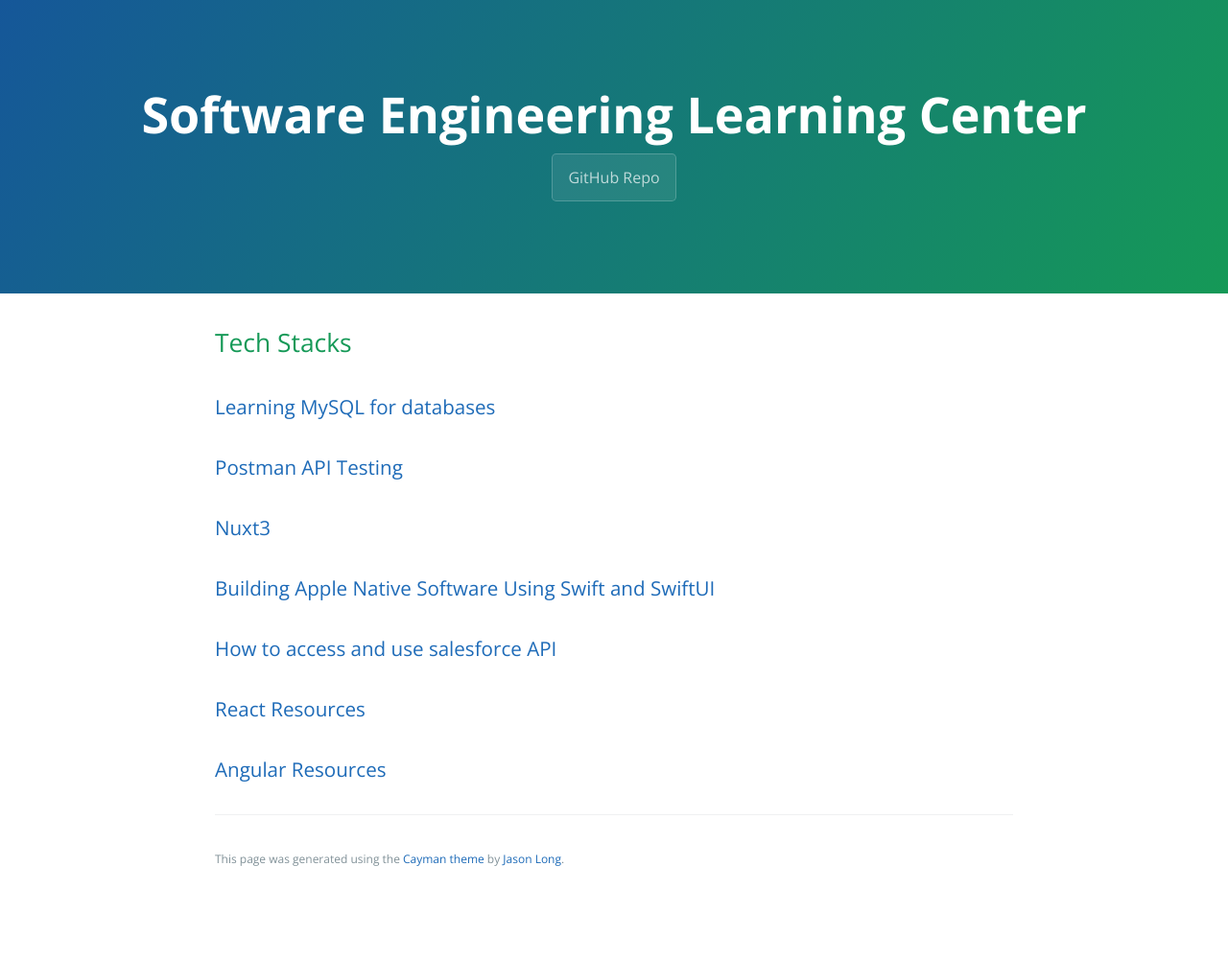
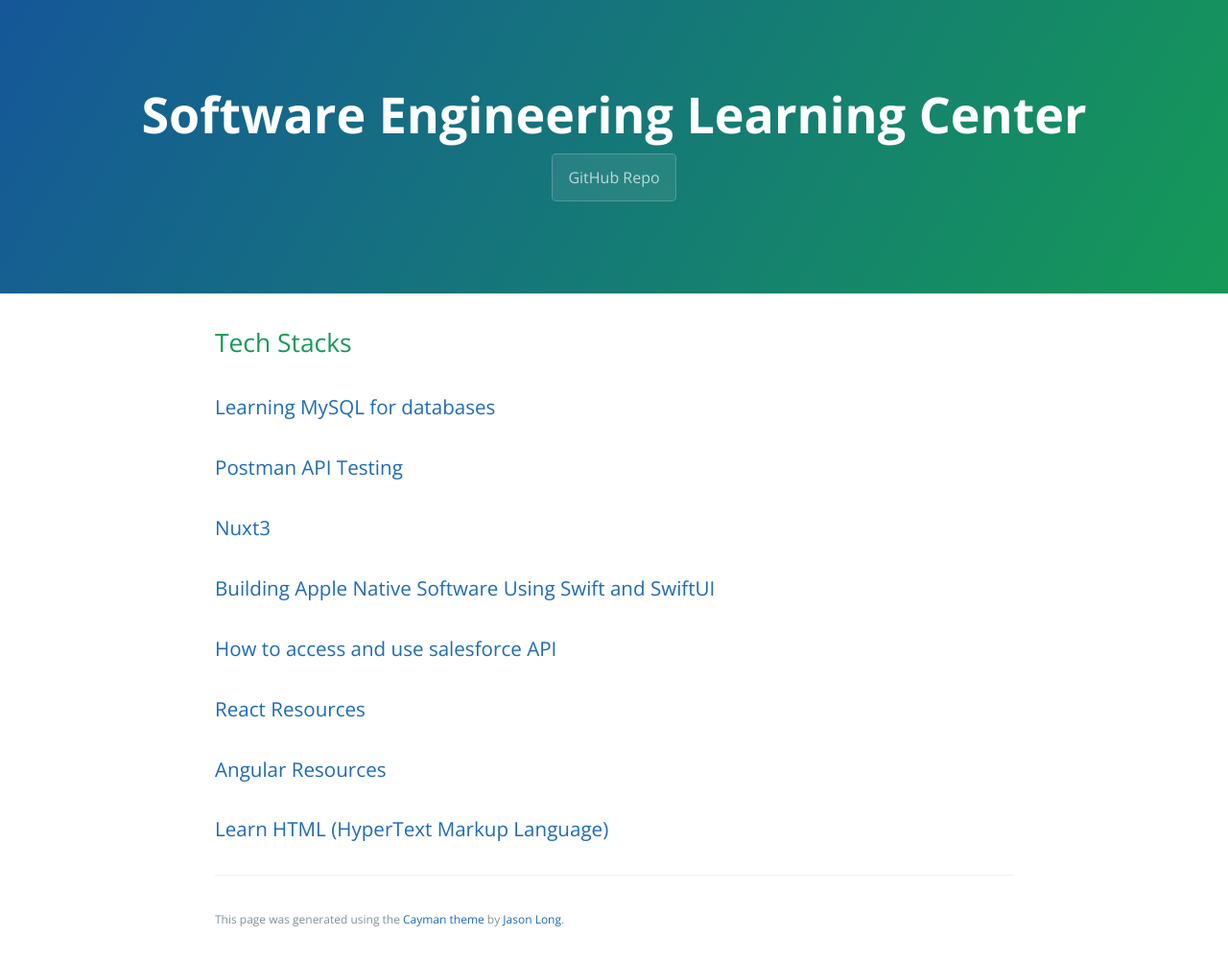
Before and after one commit to learning-software-engineering/learning-software-engineering.github.io, a Jekyll site: the page built from Topics/Tech_Stacks.md, in a window 1280 px wide. Shown: the whole page at 96% size. Built offline with Jekyll 4.4.1, drawn with Linux system fonts in a browser that asks for light colours; our own code applies the rules of GitHub Pages for plain Markdown files; before the commit the page ends 938 px from its top, so only the background shows below that.

Commit message:
Add link to HTML.md to Tech_Stacks.md

```diff
--- a/Topics/Tech_Stacks.md
+++ b/Topics/Tech_Stacks.md
@@ -7,3 +7,4 @@
 ### [How to access and use salesforce API](./Tech_Stacks/salesforce_api.md)
 ### [React Resources](./Tech_Stacks/React.md)
 ### [Angular Resources](./Tech_Stacks/Angular.md)
+### [Learn HTML (HyperText Markup Language)](./Tech_Stacks/HTML.md)
```
